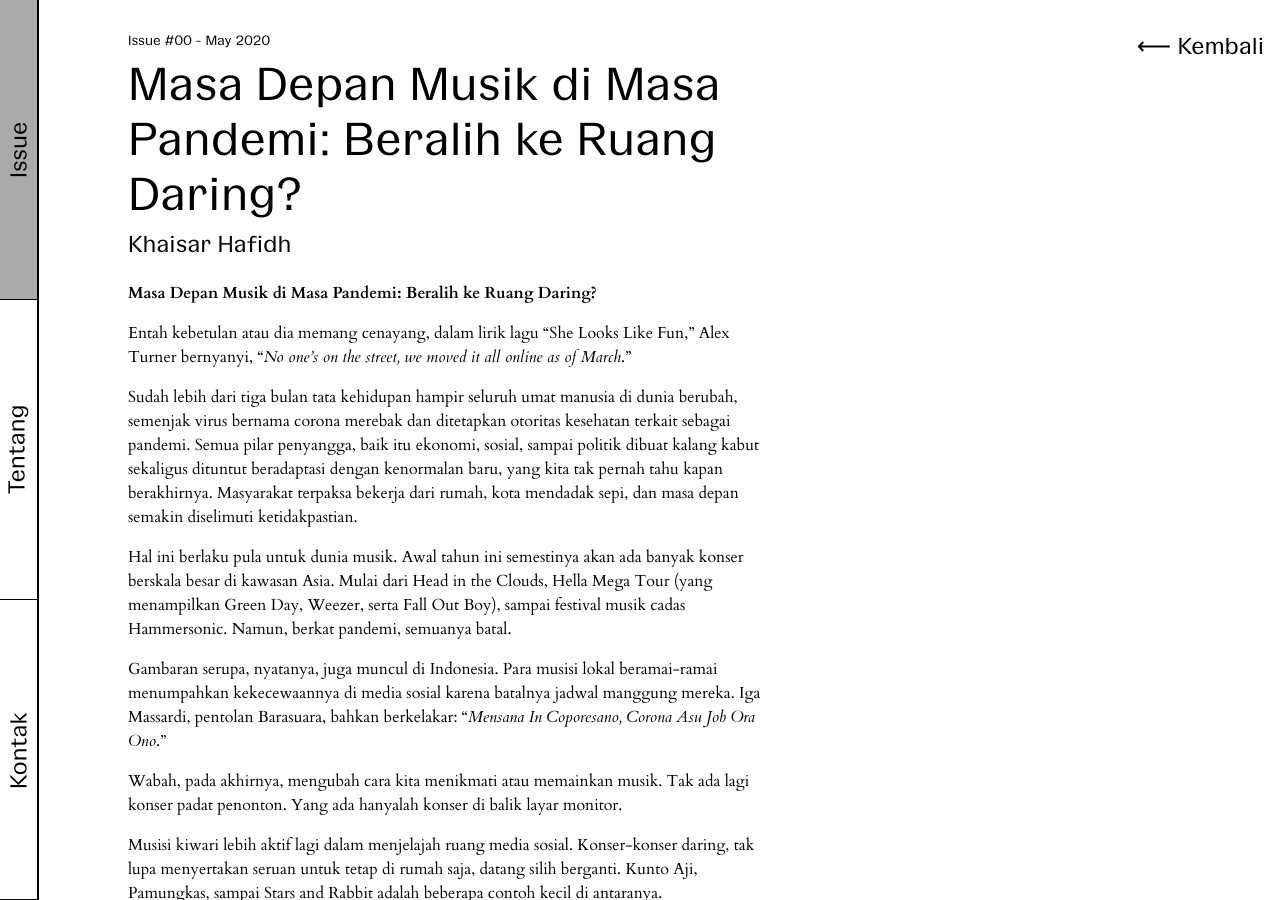
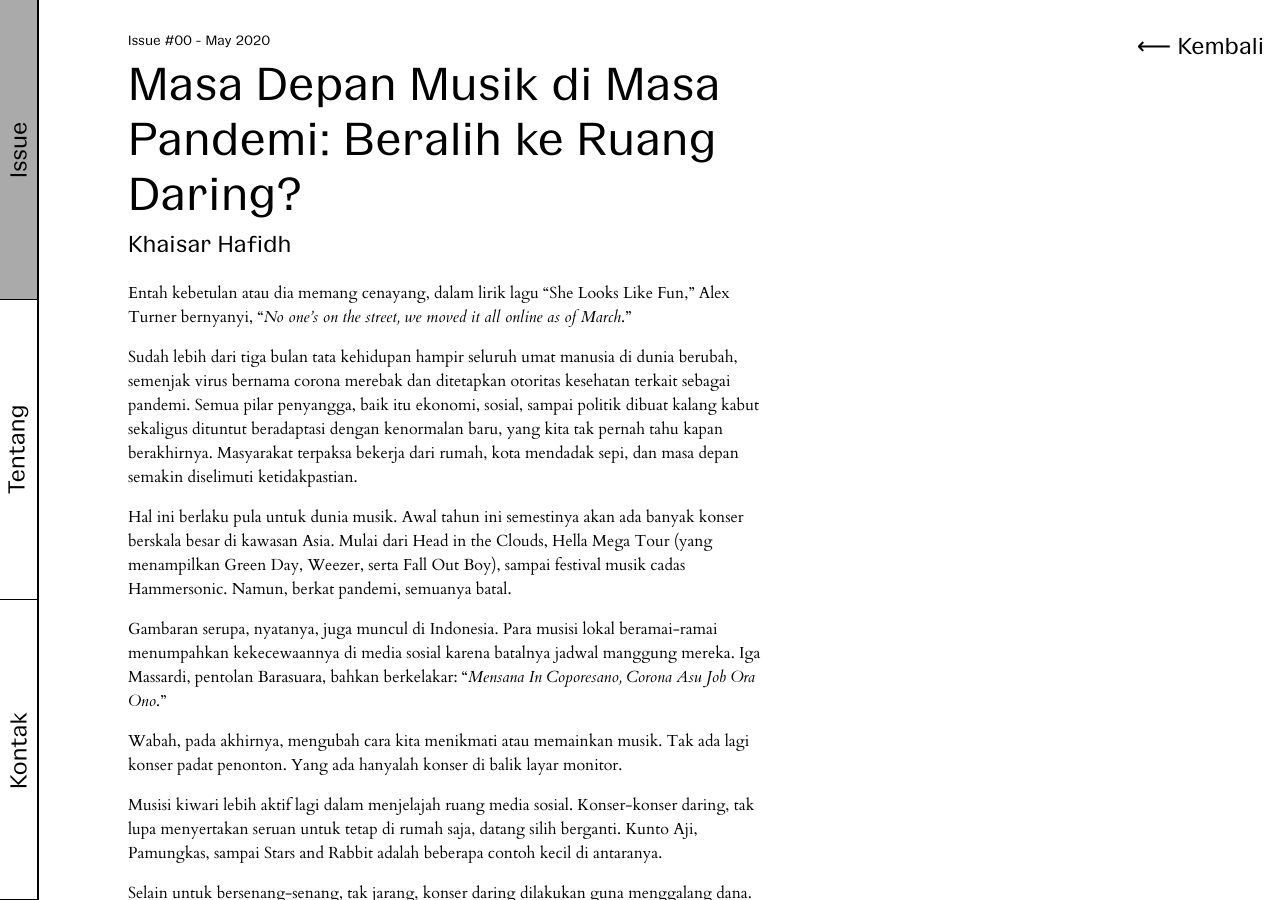
Before and after one commit to zinabidin/zinabidin.github.io, a Jekyll site: the page built from _posts/Issue 00/2020-05-12-masa-depan-musik-di-masa-pandemi-beralih-ke-ruang-daring.md, in a window 1280 px wide and 900 px high. Built offline with Jekyll 4.4.1, drawn with Linux system fonts in a browser that asks for light colours.

Commit message:
Update from Forestry.io Rizal Ramadhan updated _posts/Issue 00/2020-05-12-masa-depan-musik-di-masa-pandemi-beralih-ke-ruang-daring.md

```diff
--- a/_posts/Issue 00/2020-05-12-masa-depan-musik-di-masa-pandemi-beralih-ke-ruang-daring.md
+++ b/_posts/Issue 00/2020-05-12-masa-depan-musik-di-masa-pandemi-beralih-ke-ruang-daring.md
@@ -6,8 +6,6 @@ bio: Khaisar Hafidh adalah vokalis-gitaris Eisen, band rock asal Surabaya. Ia ju
   bagian dari kolektif Rumah Gemah Ripah.
 
 ---
-**Masa Depan Musik di Masa Pandemi: Beralih ke Ruang Daring?**
-
 Entah kebetulan atau dia memang cenayang, dalam lirik lagu “She Looks Like Fun,” Alex Turner bernyanyi, “_No one’s on the street, we moved it all online as of March_.”
 
 Sudah lebih dari tiga bulan tata kehidupan hampir seluruh umat manusia di dunia berubah, semenjak virus bernama corona merebak dan ditetapkan otoritas kesehatan terkait sebagai pandemi. Semua pilar penyangga, baik itu ekonomi, sosial, sampai politik dibuat kalang kabut sekaligus dituntut beradaptasi dengan kenormalan baru, yang kita tak pernah tahu kapan berakhirnya. Masyarakat terpaksa bekerja dari rumah, kota mendadak sepi, dan masa depan semakin diselimuti ketidakpastian.
```
